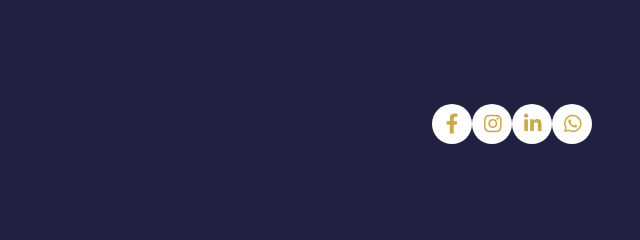
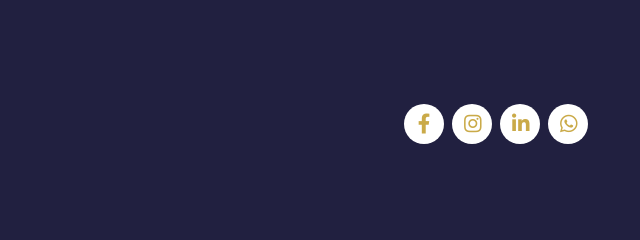
Before and after one commit to GA352491/underconstruction, a Django app: page / in a window 1280 px wide. Shown: the part 1463-1703 px from the top of the page, without its empty margins (640-1280 px from the left). Run offline with Django 3.2, Linux system fonts and the light colour scheme; data comes from the database, SQL or seed files in the repository; some libraries are stand-ins or nearby versions.

Commit message:
Update home.html

```diff
--- a/sixyards/templates/home.html
+++ b/sixyards/templates/home.html
@@ -134,11 +134,10 @@
 
             <div class="mt-lg-2 pb-lg-5 "></div>
             <div class="d-flex mt-5 mb-5 justify-content-end ">
-                <a href=""> <i class="fab fa-facebook-f circle-icon"></i></a>
-                <a href="" class=""> <i
-                        class="fab fa-instagram circle-icon"></i></a>
-                <a href="" class=""> <i class="fab fa-linkedin-in circle-icon"></i></a>
-                <a href="" class=""> <i class="fab fa-whatsapp circle-icon"></i></a>
+                <a href='' class="px-1"> <i class="fab fa-facebook-f circle-icon"></i></a>
+                <a href="" class="px-1"> <i class="fab fa-instagram circle-icon"></i></a>
+                <a href="" class="px-1"> <i class="fab fa-linkedin-in circle-icon"></i></a>
+                <a href="" class="px-1"> <i class="fab fa-whatsapp circle-icon"></i></a>
             </div>
         </div>
     </div>
```
